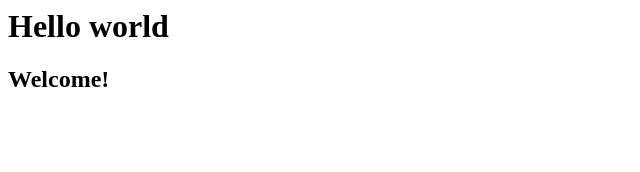
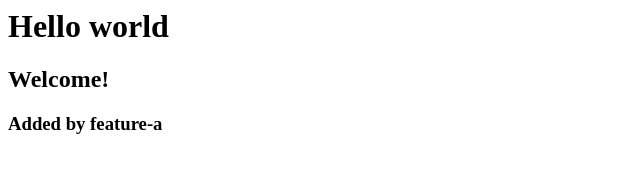
Before and after one commit to sarinnsreedharan/web-app, a plain HTML site: page index.html in a window 1280 px wide. Shown: the whole page, without its empty margins (0-640 px from the left). Drawn offline with Linux system fonts and the light colour scheme.

Commit message:
feature-a added to index

```diff
--- a/index.html
+++ b/index.html
@@ -1,4 +1,5 @@
 <html>
     <h1>Hello world</h1>
     <h2>Welcome!</h2>
+    <h3>Added by feature-a</h3>
 </html>
```
